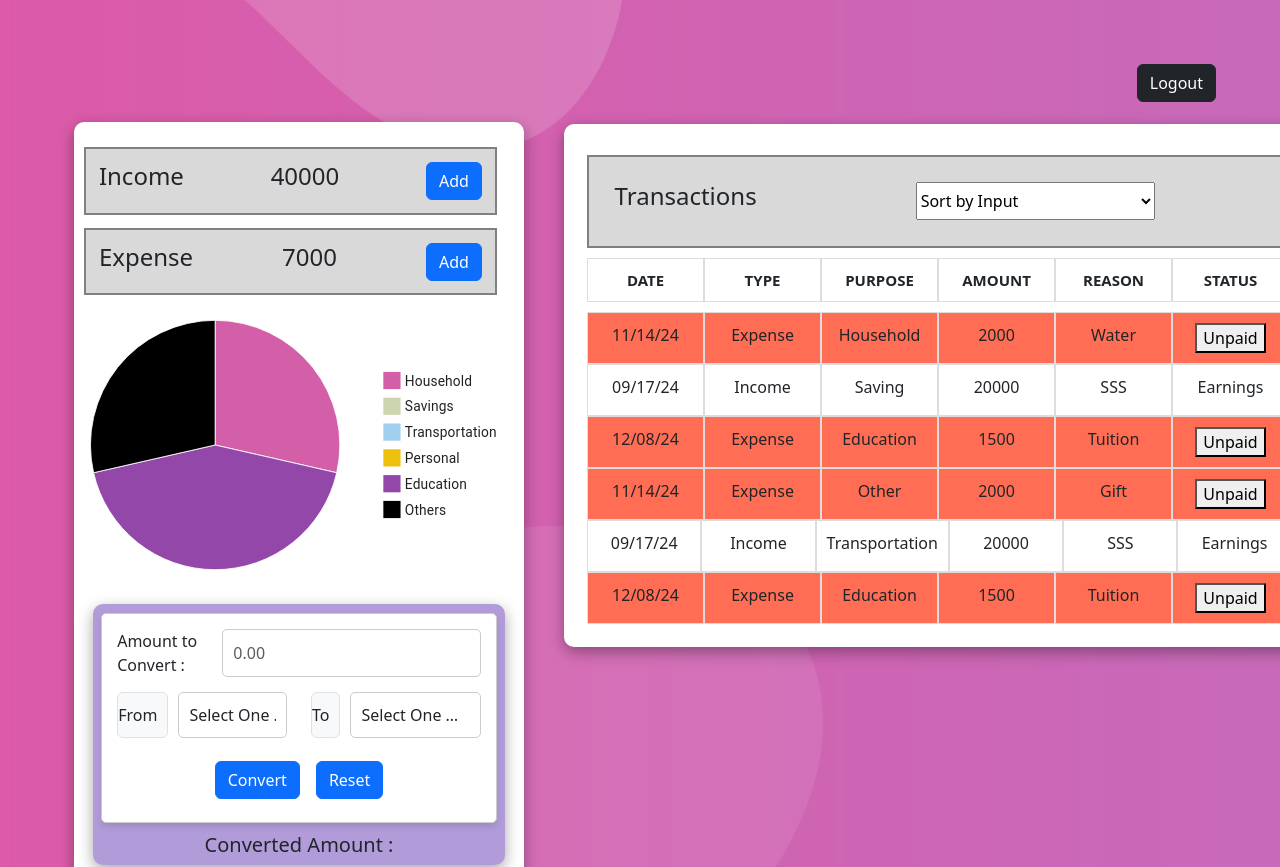
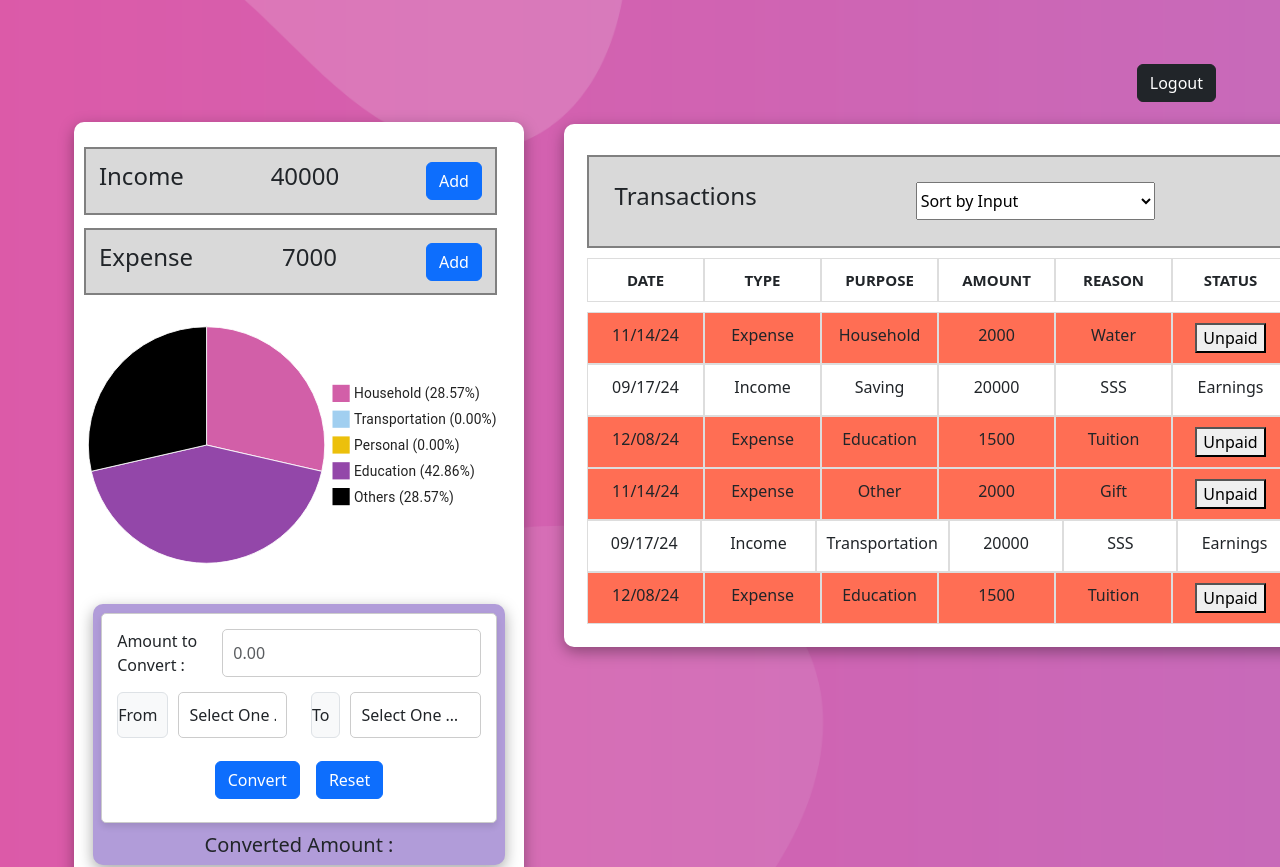
Before and after one commit to JArangali/EconoME, a React (Create React App) app: page /home in a window 1280 px wide. Shown: the top 867 px of the page. Built offline with nearby package versions, Linux system fonts and the light colour scheme; no server answers.

Commit message:
Updated PieChart w Percent

```diff
--- a/src/Components/Home.js
+++ b/src/Components/Home.js
@@ -155,7 +155,6 @@ function RightDivContent() {
   };
 
   const [householdAmount, setHouseholdAmount] = useState(0);
-  const [savingAmount, setSavingAmount] = useState(0);
   const [transportationAmount, setTransportationAmount] = useState(0);
   const [personalAmount, setPersonalAmount] = useState(0);
   const [educationAmount, setEducationAmount] = useState(0);
@@ -163,7 +162,6 @@ function RightDivContent() {
 
   useEffect(() => {
     let householdAmount = 0;
-    let savingAmount = 0;
     let transportationAmount = 0;
     let personalAmount = 0;
     let educationAmount = 0;
@@ -176,12 +174,6 @@ function RightDivContent() {
         item.type === "Expense"
       ) {
         householdAmount += item.amount;
-      } else if (
-        item.purpose === "Saving" &&
-        item.isChecked === false &&
-        item.type === "Expense"
-      ) {
-        savingAmount += item.amount;
       } else if (
         item.purpose === "Transportation" &&
         item.isChecked === false &&
@@ -209,7 +201,6 @@ function RightDivContent() {
       }
     });
     setHouseholdAmount(householdAmount);
-    setSavingAmount(savingAmount);
     setTransportationAmount(transportationAmount);
     setPersonalAmount(personalAmount);
     setEducationAmount(educationAmount);
@@ -302,37 +293,46 @@ function RightDivContent() {
                       {
                         id: "household",
                         value: householdAmount,
-                        label: "Household",
+                        label: `Household (${(
+                          (householdAmount / totalExpense) *
+                          100
+                        ).toFixed(2)}%)`,
                         color: "#D25FA8",
-                      },
-                      {
-                        id: "saving",
-                        value: savingAmount,
-                        label: "Savings",
-                        color: "#CCD5AE",
                       },
                       {
                         id: "transportation",
                         value: transportationAmount,
-                        label: "Transportation",
+                        label: `Transportation (${(
+                          (transportationAmount / totalExpense) *
+                          100
+                        ).toFixed(2)}%)`,
                         color: "#A1CFF0",
                       },
                       {
                         id: "personal",
                         value: personalAmount,
-                        label: "Personal",
+                        label: `Personal (${(
+                          (personalAmount / totalExpense) *
+                          100
+                        ).toFixed(2)}%)`,
                         color: "#ECC00C",
                       },
                       {
                         id: "education",
                         value: educationAmount,
-                        label: "Education",
+                        label: `Education (${(
+                          (educationAmount / totalExpense) *
+                          100
+                        ).toFixed(2)}%)`,
                         color: "#9347A9",
                       },
                       {
                         id: "others",
                         value: othersAmount,
-                        label: "Others",
+                        label: `Others (${(
+                          (othersAmount / totalExpense) *
+                          100
+                        ).toFixed(2)}%)`,
                         color: "#fffff",
                       },
                     ],
@@ -340,7 +340,7 @@ function RightDivContent() {
                 ]}
                 width={isMobile ? 300 : 500} // adjust the width based on the viewport size
                 height={isMobile ? 200 : 300} // adjust the height based on the viewport size
-                margin={{ right: isMobile ? 100 : 200 }} // adjust the margin based on the viewport size
+                margin={{ right: isMobile ? 100 : 220 }} // adjust the margin based on the viewport size
               />
             </Stack>
 
```
